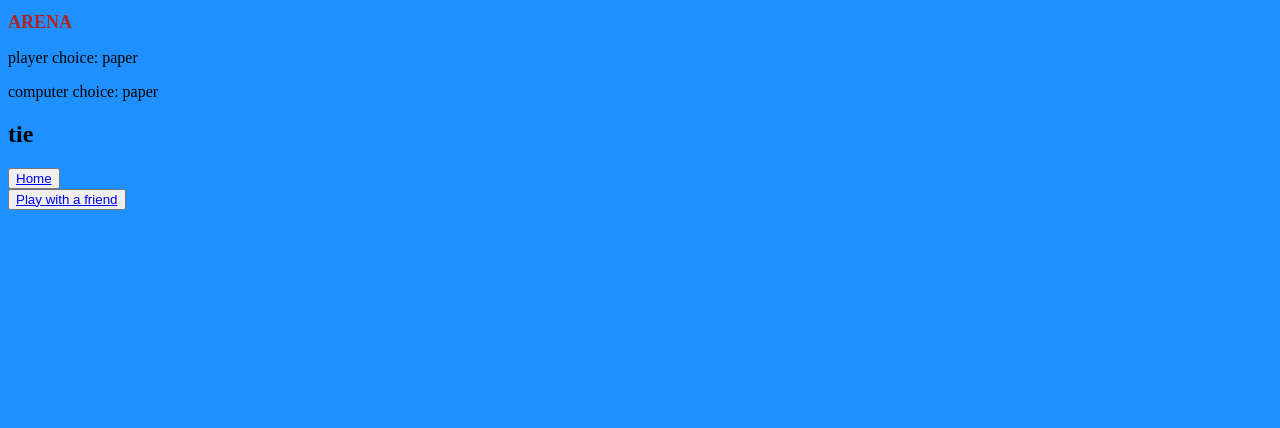
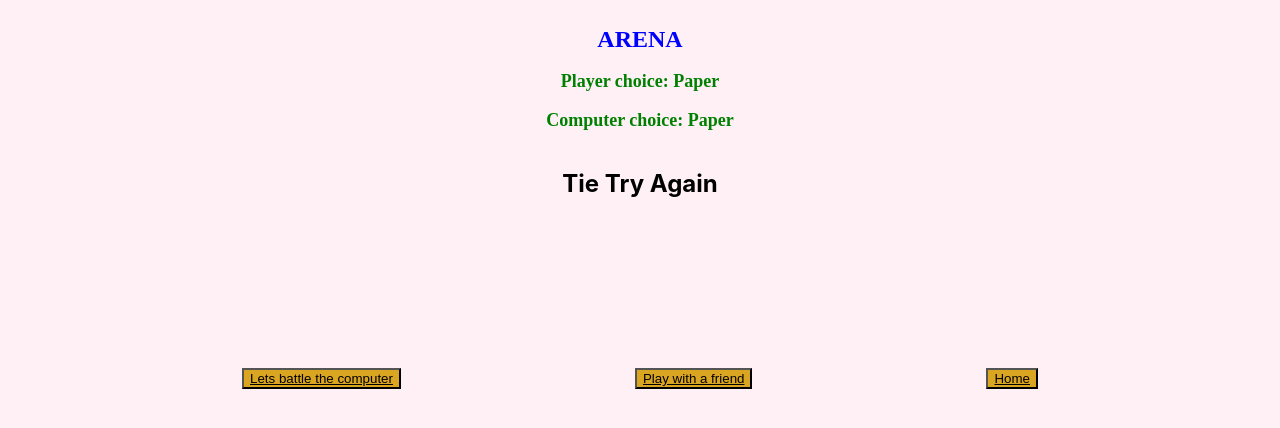
Before and after one commit to sstewart1993/rock-paper-scissors, a Flask app: page /submit/Paper in a window 1280 px wide. Shown: the top 428 px of the page. Run offline with Flask 2, Linux system fonts and the light colour scheme.

Commit message:
added css

```diff
--- a/app/controller.py
+++ b/app/controller.py
@@ -21,19 +21,19 @@ def play_person():
 
 @app.route('/player1/<choice>')
 def submit_player1(choice):
-    player1_choice = play_person
+    player1_choice = choice.capitalize()
     return render_template("player2.html", player1_choice=player1_choice)
 
-@app.route('/player1/player2/<choice>')
+@app.route('/player2/<choice>')
 def submit_player2(choice):
     submit_player1(choice)
-    player2_choice = choice.lower()
+    player2_choice = choice.capitalize()
     winner = get_player_winner(submit_player1, player2_choice)
     return render_template("friends.html", winner=winner, player1_choice=submit_player1 , player2_choice=player2_choice)
 
 @app.route('/submit/<choice>')
 def submit(choice):
-    player_choice = choice.lower()
+    player_choice = choice.capitalize()
     computer_choice = get_computer_move()
     winner = get_computer_winner(player_choice, computer_choice)
     return render_template("submit.html", winner=winner, player_choice=player_choice, computer_choice=computer_choice)
--- a/app/models/players.py
+++ b/app/models/players.py
@@ -5,11 +5,11 @@ player1 = Players("Steve", "rock")
 player2 = Players("Rob", "scissors")
 
 players = [player1, player2]
-choice = ["rock", "paper", "scissors"]
+choice = ["Rock", "Paper", "Scissors"]
 
 #  FUNCTION TO CREATE A RANDOM COMPUTER SELECTION
 def get_computer_move():
-    choice = ["rock", "paper", "scissors"]
+    choice = ["Rock", "Paper", "Scissors"]
     return choice[random.randint(0,2)]
 
 def get_player_winner(player1_choice, player2_choice):
@@ -17,11 +17,11 @@ def get_player_winner(player1_choice, player2_choice):
 
     if player1_choice == player2_choice:
         winner = "tie"
-    elif player1_choice == "rock" and player2_choice == "scissors":
+    elif player1_choice == "Rock" and player2_choice == "Scissors":
         winner = "player 1"
-    elif player1_choice == "scissors" and player2_choice == "paper":
+    elif player1_choice == "Scissors" and player2_choice == "Paper":
         winner = "player 1"
-    elif player1_choice == "paper" and player2_choice == "rock":
+    elif player1_choice == "Paper" and player2_choice == "Rock":
         winner = "player 1"
     return winner
 
@@ -31,11 +31,11 @@ def get_computer_winner(player_choice, computer_choice):
 
     if player_choice == computer_choice:
         winner = "tie"
-    elif player_choice == "rock" and computer_choice == "scissors":
+    elif player_choice == "Rock" and computer_choice == "Scissors":
         winner = "player"
-    elif player_choice == "scissors" and computer_choice == "paper":
+    elif player_choice == "Scissors" and computer_choice == "Paper":
         winner = "player"
-    elif player_choice == "paper" and computer_choice == "rock":
+    elif player_choice == "Paper" and computer_choice == "Rock":
         winner = "player"
     return winner
 
--- a/app/static/layout.css
+++ b/app/static/layout.css
@@ -1,8 +1,44 @@
 body{
-    background-color: dodgerblue;
+    background-color: lavenderblush;
 }
 
 body> h1{
+    font-size: x-large;
+    display: flex;
+    justify-content: center;
+    color: blue;
+    padding-top: 10px;
+}
+
+body> p{
+    display: flex;
+    justify-content: space-evenly;
+    color: green;
     font-size: large;
-    color: firebrick;
+    font-weight: bold;
 }
+body> h2{
+    display: flex;
+    justify-content: space-evenly;
+    font-family: -apple-system, BlinkMacSystemFont, 'Segoe UI', Roboto, Oxygen, Ubuntu, Cantarell, 'Open Sans', 'Helvetica Neue', sans-serif;
+}
+
+body> footer> nav> button> a{
+    color: black;
+}
+body> footer> nav> button{
+    background-color: goldenrod;
+}
+
+body> footer{
+    display: flex;
+    justify-content: space-evenly;
+    font-size: x-large;
+    padding-top: 10%;
+}
+body> p> button{
+    background-color: cornflowerblue;
+}
+body> p> button> a{
+    color: black;
+}
--- a/app/templates/friends.html
+++ b/app/templates/friends.html
@@ -18,10 +18,9 @@
 
         {% endif %}
     </p>
+</body>
 
-<nav><button><a href = "/">Home</a></button></nav>
-<nav><button><a href = "/computer">Lets battle the computer</a></button></nav>
 {% endblock %}
 
-</body>
+
 </html>
--- a/app/templates/layout.html
+++ b/app/templates/layout.html
@@ -10,3 +10,10 @@
     {% block content %}
     {% endblock %}
 </body>
+<footer>
+
+    <nav><button><a href = "/computer">Lets battle the computer</a></button></nav>
+    <nav><button><a href = "/player1">Play with a friend</a></button></nav>
+    <nav><button><a href = "/">Home</a></button></nav>
+
+</footer>
--- a/app/templates/player1.html
+++ b/app/templates/player1.html
@@ -11,5 +11,4 @@
 
 </body>
 
-<nav><button><a href = "/">Home</a></button></nav>
 {% endblock %}
--- a/app/templates/player2.html
+++ b/app/templates/player2.html
@@ -11,5 +11,5 @@
         <p><button><a href="{{ url_for('submit_player2', choice = 'scissors') }}">Scissors</a></button></p>
 </body>
 
-<nav><button><a href = "/">Home</a></button></nav>
+
 {% endblock %}
--- a/app/templates/submit.html
+++ b/app/templates/submit.html
@@ -5,23 +5,23 @@
 {% block content %}
     <h1> ARENA </h1>
 
-    <p>player choice: {{ player_choice }}</p>
+    <p>Player choice: {{ player_choice }}</p>
 
-    <p>computer choice: {{ computer_choice }}</p>
+    <p>Computer choice: {{ computer_choice }}</p>
     <p>
         {% if winner == "tie" %}
-        <h2> tie </h2>
+        <h2> Tie Try Again </h2>
         {% elif winner == "player" %}
         <h2> WINNER!! </h2>
         {% elif winner == "computer" %}
-        <h2> LOSER </h2>
+        <h2> LOSER :( </h2>
 
         {% endif %}
     </p>
+</body>
 
-<nav><button><a href = "/">Home</a></button></nav>
-<nav><button><a href = "/player1">Play with a friend</a></button></nav>
+
 {% endblock %}
 
-</body>
+
 </html>
```
Also changed, not shown: app/templates/computer.html (+5 -5 lines), app/templates/index.html (+16 -4 lines).
